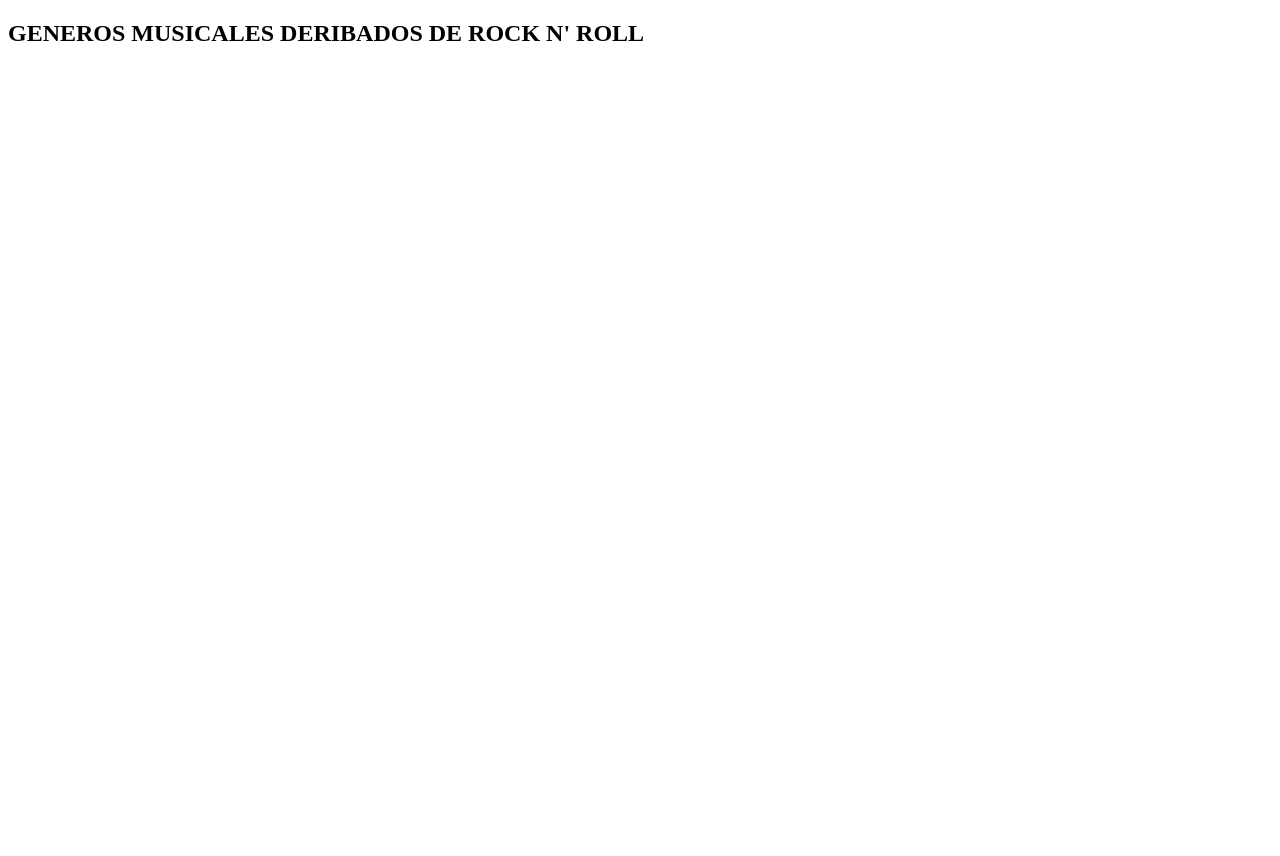
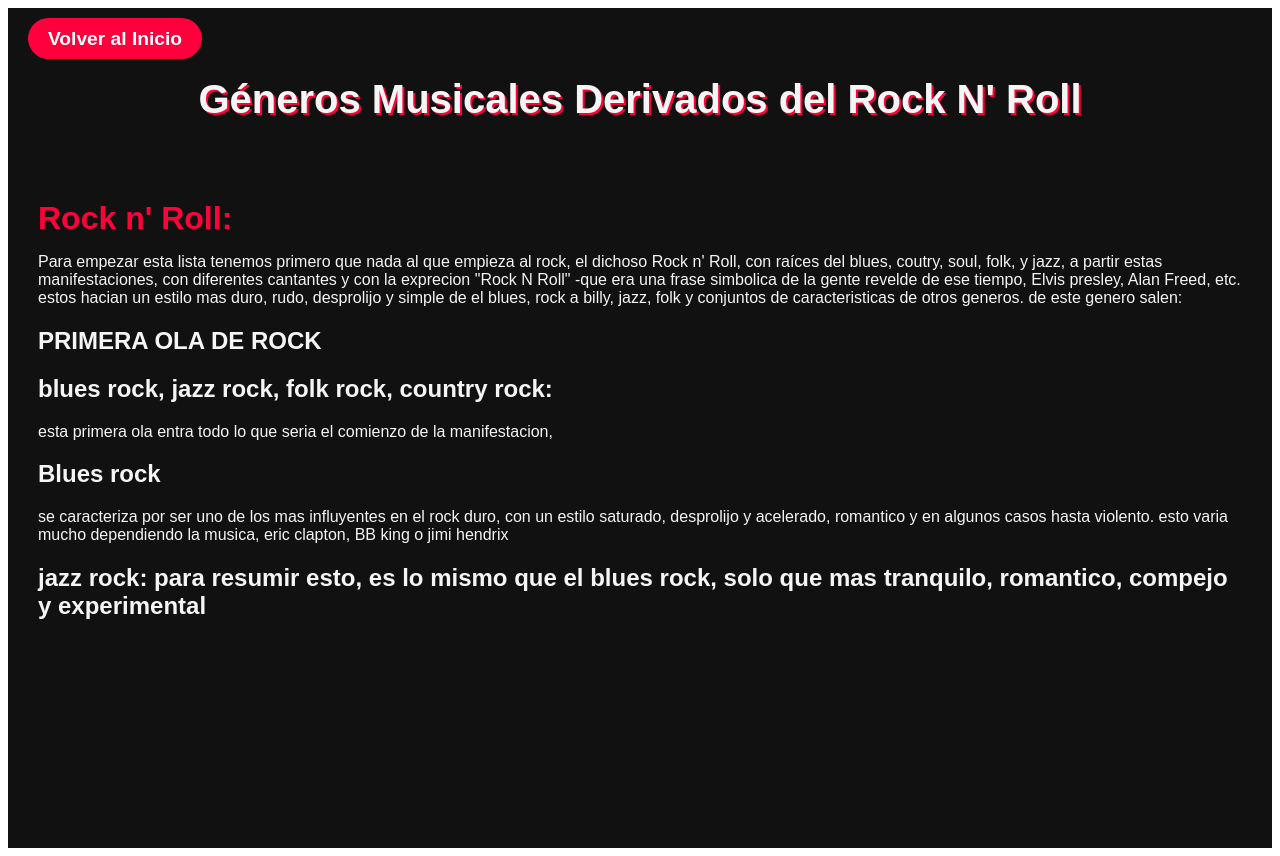
Before and after one commit to raggiodev/innova, a React (Vite) app: page /jonnyfebl in a window 1280 px wide. Before the commit the page ends 800 px from the top, so only its background shows below. Built offline with nearby package versions, Linux system fonts and the light colour scheme.

Commit message:
Pablo inicio proyecto

```diff
--- /dev/null
+++ b/src/pages/jonnyfebl/jonnyfebl.css
@@ -0,0 +1,62 @@
+.jonnyfebl-page {
+    background-color: #111;
+    color: #f5f5f5;
+    font-family: 'Rock Salt', cursive, sans-serif;
+    min-height: 100vh;
+    padding: 20px;
+}
+
+.navbar {
+    margin-bottom: 20px;
+}
+
+.button {
+    background-color: #ff003c;
+    color: white;
+    padding: 10px 20px;
+    border: none;
+    border-radius: 30px;
+    text-decoration: none;
+    font-weight: bold;
+    transition: background-color 0.3s;
+}
+
+.button:hover {
+    background-color: #c4002a;
+}
+
+.header {
+    text-align: center;
+}
+
+.main-title {
+    font-size: 2.5rem;
+    margin-bottom: 20px;
+    text-shadow: 2px 2px #ff003c;
+}
+
+.rock-image {
+    width: 300px;
+    height: auto;
+    border-radius: 10px;
+    margin-top: 10px;
+}
+
+.content {
+    margin-top: 40px;
+    padding: 0 10px;
+}
+
+.section-title {
+    font-size: 2rem;
+    margin-bottom: 10px;
+    color: #ff003c;
+}
+
+.description {
+    font-size: 1.1rem;
+    line-height: 1.6;
+    max-width: 700px;
+    margin: 0 auto;
+    text-align: justify;
+}
--- a/src/pages/jonnyfebl/jonnyfebl.jsx
+++ b/src/pages/jonnyfebl/jonnyfebl.jsx
@@ -1,13 +1,44 @@
 import '../../index.css'
+import './jonnyfebl.css'
+import { Link } from 'react-router-dom'
 
 function Jonnyfebl() {
+  return (
+    <div className="jonnyfebl-page">
+      <nav className="navbar">
+        <Link className="button" to="/">Volver al Inicio</Link>
+      </nav>
 
-  return (
-    <>
-      <h2>GENEROS MUSICALES DERIBADOS DE ROCK N' ROLL</h2>
-      <img src="" alt="" />
+      <header className="header">
+        <h1 className="main-title">Géneros Musicales Derivados del Rock N' Roll</h1>
+        <img
 
-    </>
+        />
+      </header>
+
+      <section className="content">
+        <h2 className="section-title">Rock n' Roll:</h2>
+        <p>
+          Para empezar esta lista tenemos primero que nada al que empieza al rock, el
+          dichoso Rock n' Roll, con raíces del blues, coutry, soul, folk, y jazz, a partir
+          estas manifestaciones, con diferentes cantantes y con la exprecion "Rock N Roll" -que era una frase simbolica de la gente revelde de ese tiempo, Elvis presley, Alan Freed, etc.
+          estos hacian un estilo mas duro, rudo, desprolijo y simple de el blues, rock a billy, jazz, folk y conjuntos de caracteristicas de otros generos.
+          de este genero salen:
+        </p>
+        <h1>PRIMERA OLA DE ROCK</h1>
+        <h2> blues rock, jazz rock, folk rock, country rock:</h2>
+        <p>esta primera ola entra todo lo que seria el comienzo de la manifestacion,</p>
+        <h2>Blues rock</h2>
+        <p>se caracteriza por ser uno de los mas influyentes en el rock duro, con un estilo saturado, desprolijo y acelerado, romantico y en algunos casos
+          hasta violento.
+          esto varia mucho dependiendo la musica, eric clapton, BB king o jimi hendrix
+        </p>
+        <h2>jazz rock:
+          para resumir esto, es lo mismo que el blues rock, solo que mas tranquilo, romantico, compejo y experimental
+
+        </h2>
+      </section>
+    </div>
   )
 }
 
```
